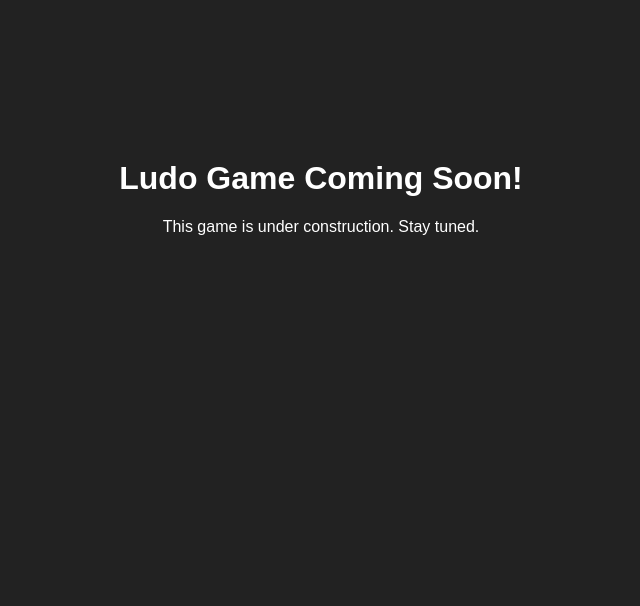
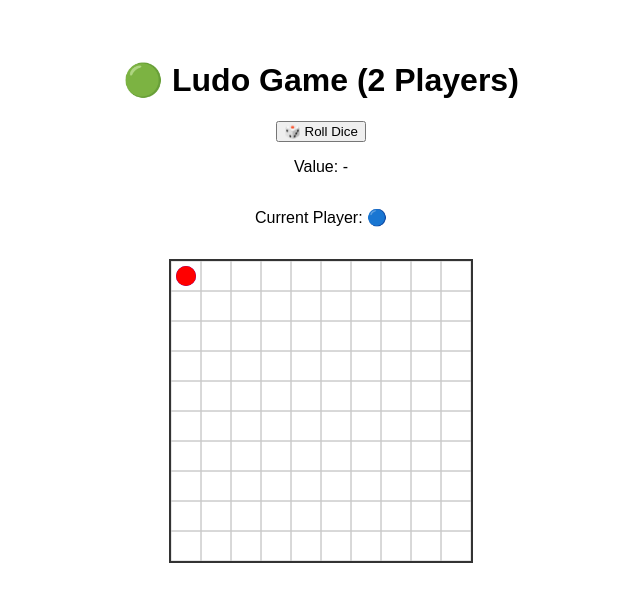
Before and after one commit to RayBen445/Professor_Tech_Site, a plain HTML site: page games/ludo.html in a window 1280 px wide. Shown: the whole page, without its empty margins (319-959 px from the left). Drawn offline with Linux system fonts and the light colour scheme.

Commit message:
Update ludo.html

```diff
--- a/games/ludo.html
+++ b/games/ludo.html
@@ -1,16 +1,98 @@
-<!-- games/ludo.html -->
-<!DOCTYPE html>
-<html lang="en">
+<!-- games/ludo.html --><!DOCTYPE html><html lang="en">
 <head>
   <meta charset="UTF-8">
-  <title>Ludo Game (Coming Soon)</title>
+  <meta name="viewport" content="width=device-width, initial-scale=1.0" />
+  <title>Ludo Game</title>
+  <link rel="stylesheet" href="../css/style.css" />
   <style>
-    body { font-family: Arial, sans-serif; text-align: center; background-color: #222; color: #fff; }
-    h1 { margin-top: 20vh; }
+    body {
+      font-family: sans-serif;
+      background: var(--bg);
+      color: var(--text);
+      display: flex;
+      flex-direction: column;
+      align-items: center;
+      justify-content: center;
+      padding: 2rem;
+      text-align: center;
+    }
+    canvas {
+      background: #fff;
+      border: 2px solid #333;
+      margin-top: 1rem;
+    }
   </style>
 </head>
 <body>
-  <h1>Ludo Game Coming Soon!</h1>
-  <p>This game is under construction. Stay tuned.</p>
-</body>
+  <h1>🟢 Ludo Game (2 Players)</h1>
+  <button onclick="rollDice()" id="rollBtn">🎲 Roll Dice</button>
+  <p id="diceValue">Value: -</p>
+  <p id="turnDisplay">Current Player: 🔵</p>
+  <canvas id="ludoCanvas" width="300" height="300"></canvas>  <script>
+    const canvas = document.getElementById("ludoCanvas");
+    const ctx = canvas.getContext("2d");
+    const cellSize = 30;
+    const gridSize = 10;
+    const totalCells = gridSize * gridSize;
+
+    const players = [
+      { x: 0, y: 0, color: "blue", name: "🔵" },
+      { x: 0, y: 0, color: "red", name: "🔴" }
+    ];
+    let currentPlayerIndex = 0;
+    let gameOver = false;
+
+    function drawBoard() {
+      ctx.clearRect(0, 0, canvas.width, canvas.height);
+      ctx.strokeStyle = "#ccc";
+      for (let i = 0; i < gridSize; i++) {
+        for (let j = 0; j < gridSize; j++) {
+          ctx.strokeRect(j * cellSize, i * cellSize, cellSize, cellSize);
+        }
+      }
+      drawTokens();
+    }
+
+    function drawTokens() {
+      for (let player of players) {
+        ctx.fillStyle = player.color;
+        ctx.beginPath();
+        ctx.arc(
+          player.x * cellSize + cellSize / 2,
+          player.y * cellSize + cellSize / 2,
+          cellSize / 3,
+          0, Math.PI * 2
+        );
+        ctx.fill();
+      }
+    }
+
+    function rollDice() {
+      if (gameOver) return;
+      const value = Math.floor(Math.random() * 6) + 1;
+      document.getElementById("diceValue").textContent = `Value: ${value}`;
+      moveToken(currentPlayerIndex, value);
+      if (!gameOver) {
+        currentPlayerIndex = (currentPlayerIndex + 1) % players.length;
+        document.getElementById("turnDisplay").textContent = `Current Player: ${players[currentPlayerIndex].name}`;
+      }
+    }
+
+    function moveToken(index, steps) {
+      const player = players[index];
+      let pos = player.y * gridSize + player.x;
+      pos = Math.min(pos + steps, totalCells - 1);
+      player.x = pos % gridSize;
+      player.y = Math.floor(pos / gridSize);
+      drawBoard();
+
+      if (pos === totalCells - 1) {
+        document.getElementById("turnDisplay").textContent = `${player.name} wins the game! 🎉`;
+        document.getElementById("rollBtn").disabled = true;
+        gameOver = true;
+      }
+    }
+
+    drawBoard();
+  </script></body>
 </html>
```
